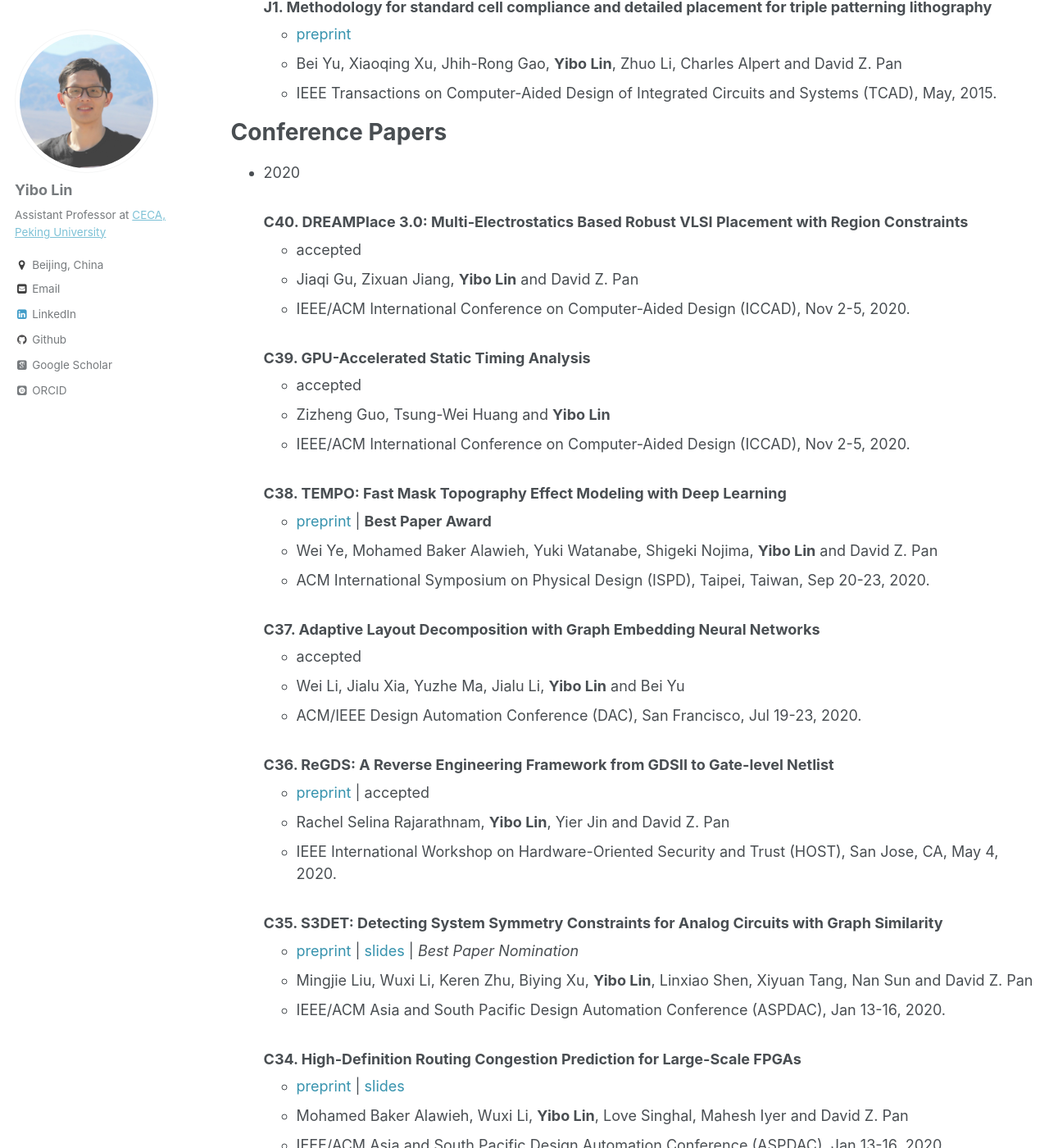
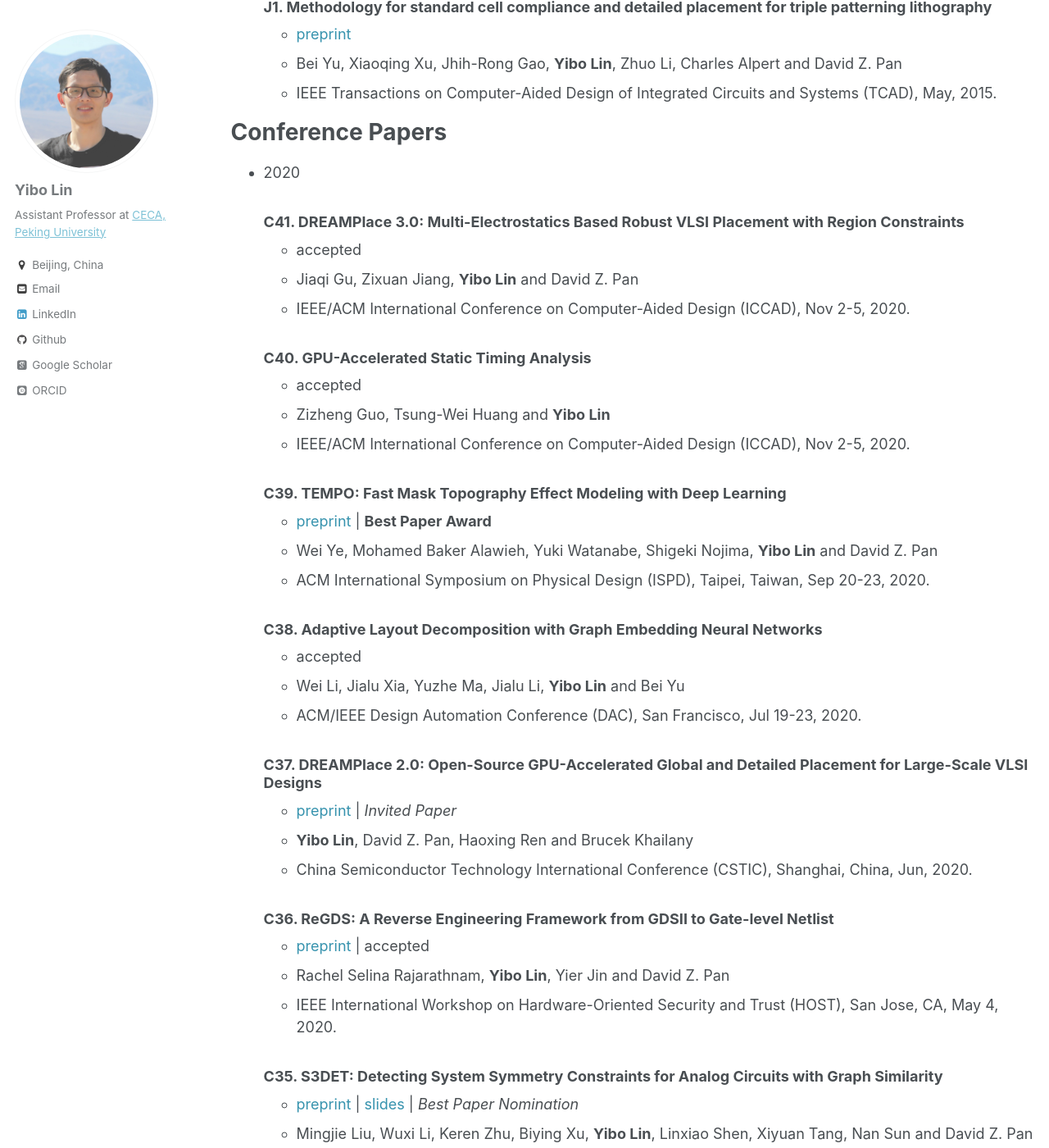
Before and after one commit to limbo018/limbo018.github.io, a Jekyll site: the page built from _pages/publications.md, in a window 1280 px wide and 1400 px high, scrolled down 4660 px. Shown: the whole window at 82% size. Built offline with Jekyll 4.4.1, drawn with Linux system fonts in a browser that asks for light colours; some web fonts are replaced.

Commit message:
add cstic paper

```diff
--- a/_pages/publications.md
+++ b/_pages/publications.md
@@ -160,25 +160,30 @@ Conference Papers
 
 * 2020
 
-  ### C40. DREAMPlace 3.0: Multi-Electrostatics Based Robust VLSI Placement with Region Constraints
+  ### C41. DREAMPlace 3.0: Multi-Electrostatics Based Robust VLSI Placement with Region Constraints
      * accepted
      * Jiaqi Gu, Zixuan Jiang, **Yibo Lin** and David Z. Pan
      * IEEE/ACM International Conference on Computer-Aided Design (ICCAD), Nov 2-5, 2020.
 
-  ### C39. GPU-Accelerated Static Timing Analysis
+  ### C40. GPU-Accelerated Static Timing Analysis
      * accepted
      * Zizheng Guo, Tsung-Wei Huang and **Yibo Lin**
      * IEEE/ACM International Conference on Computer-Aided Design (ICCAD), Nov 2-5, 2020.
 
-  ### C38. [TEMPO: Fast Mask Topography Effect Modeling with Deep Learning](https://doi.org/10.1145/3372780.3375565)
+  ### C39. [TEMPO: Fast Mask Topography Effect Modeling with Deep Learning](https://doi.org/10.1145/3372780.3375565)
      * <a href="/publications/papers/DFM_ISPD2020_Ye.pdf" style="color:#3793ae">preprint</a> \| **Best Paper Award**
      * Wei Ye, Mohamed Baker Alawieh, Yuki Watanabe, Shigeki Nojima, **Yibo Lin** and David Z. Pan
      * ACM International Symposium on Physical Design (ISPD), Taipei, Taiwan, Sep 20-23, 2020.
 
-  ### C37. Adaptive Layout Decomposition with Graph Embedding Neural Networks
+  ### C38. Adaptive Layout Decomposition with Graph Embedding Neural Networks
      * accepted
      * Wei Li, Jialu Xia, Yuzhe Ma, Jialu Li, **Yibo Lin** and Bei Yu
      * ACM/IEEE Design Automation Conference (DAC), San Francisco, Jul 19-23, 2020.
+
+  ### C37. DREAMPlace 2.0: Open-Source GPU-Accelerated Global and Detailed Placement for Large-Scale VLSI Designs
+     * <a href="/publications/papers/PLACE_CSTIC2020_Lin.pdf" style="color:#3793ae">preprint</a> \| *Invited Paper*
+     * **Yibo Lin**, David Z. Pan, Haoxing Ren and Brucek Khailany
+     * China Semiconductor Technology International Conference (CSTIC), Shanghai, China, Jun, 2020.
 
   ### C36. ReGDS: A Reverse Engineering Framework from GDSII to Gate-level Netlist
      * <a href="/publications/papers/SECURITY_HOST2020_Rajarathnam.pdf" style="color:#3793ae">preprint</a> \| accepted
--- a/ref/Top.bib
+++ b/ref/Top.bib
@@ -14,6 +14,7 @@
 @string{cicc    = "IEEE Custom Integrated Circuits Conference (CICC)"}
 @string{cases   = "International Conference on Compilers, Architecture, and Synthesis for Embedded Systems (CASES)"}
 @string{codes   = "International Conference on Hardware/Software Codesign and System Synthesis"}
+@string{cstic   = "China Semiconductor Technology International Conference (CSTIC)"}
 @string{dac     = "ACM/IEEE Design Automation Conference (DAC)"}
 @string{date    = "IEEE/ACM Proceedings Design, Automation and Test in Eurpoe (DATE)"}
 @string{dft     = "IEEE International Symposium on Defect and Fault Tolerance in VLSI Systems (DFT)"}
```
Also changed, not shown: _includes/publications_cv.md (+6 -4 lines), ref/publications.bib (+14 -0 lines), 5 other files.
